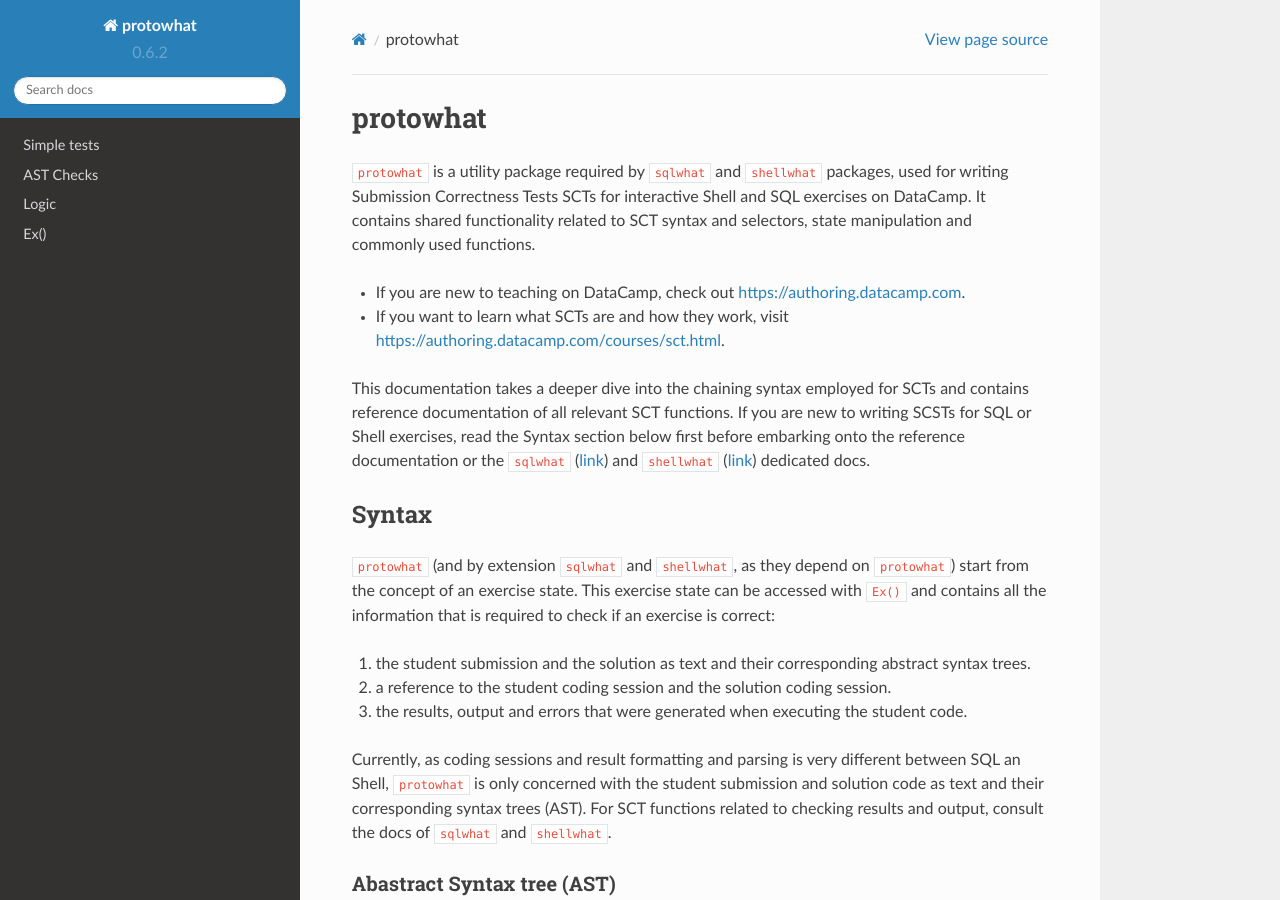
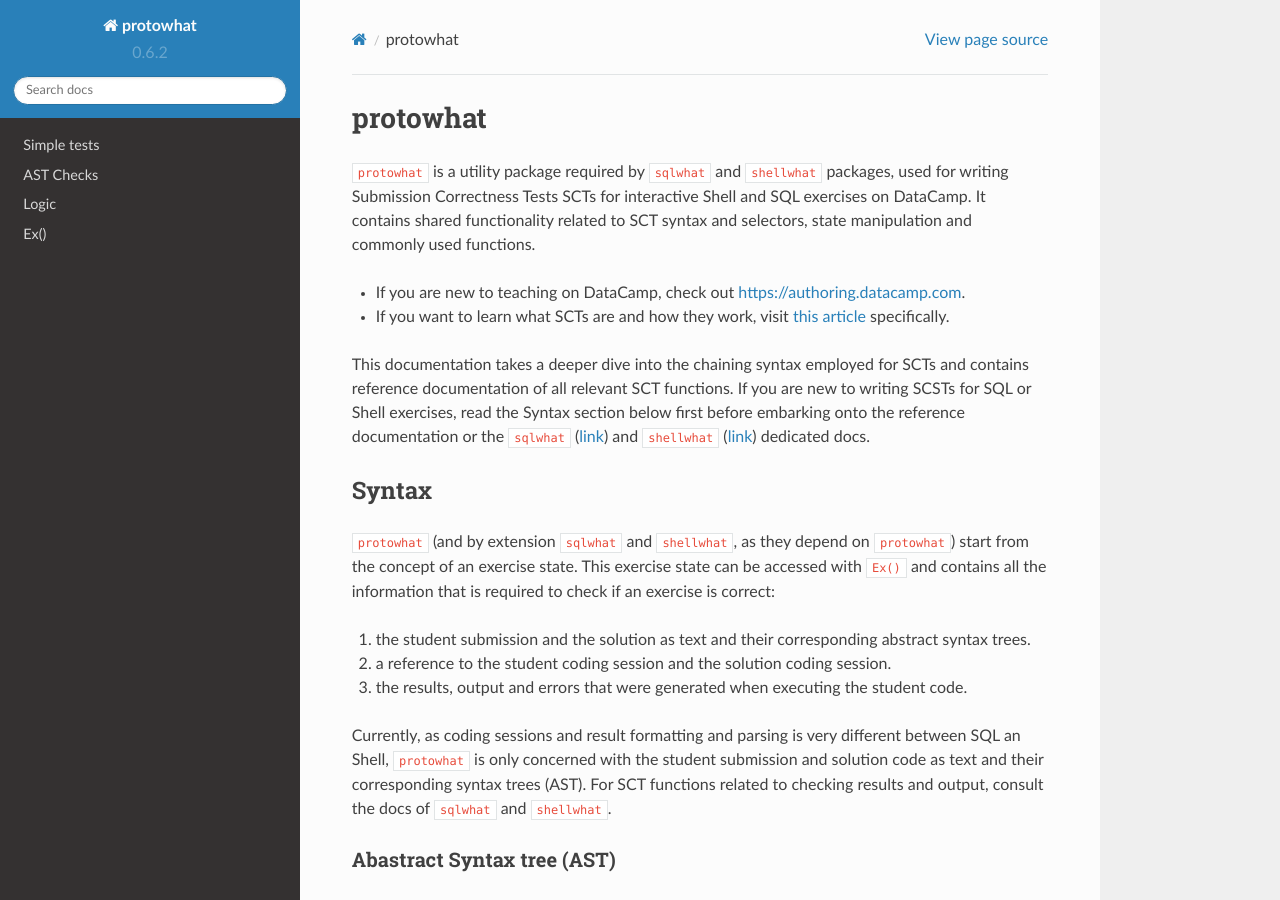
Before and after one commit to datacamp/protowhat, a Sphinx documentation site: the page built from docs/index.rst, in a window 1280 px wide and 900 px high. Built offline with Sphinx 7.4.7 and the Read the Docs theme 2.0.0, drawn with Linux system fonts in a browser that asks for light colours.

Commit message:
update links

```diff
--- a/docs/index.rst
+++ b/docs/index.rst
@@ -6,7 +6,7 @@
 It contains shared functionality related to SCT syntax and selectors, state manipulation and commonly used functions.
 
 - If you are new to teaching on DataCamp, check out https://authoring.datacamp.com.
-- If you want to learn what SCTs are and how they work, visit https://authoring.datacamp.com/courses/sct.html.
+- If you want to learn what SCTs are and how they work, visit `this article <https://authoring.datacamp.com/courses/exercises/technical-details/sct.html>`_ specifically.
 
 This documentation takes a deeper dive into the chaining syntax employed for SCTs and
 contains reference documentation of all relevant SCT functions.
```
Also changed, not shown: README.md (+1 -1 lines).
